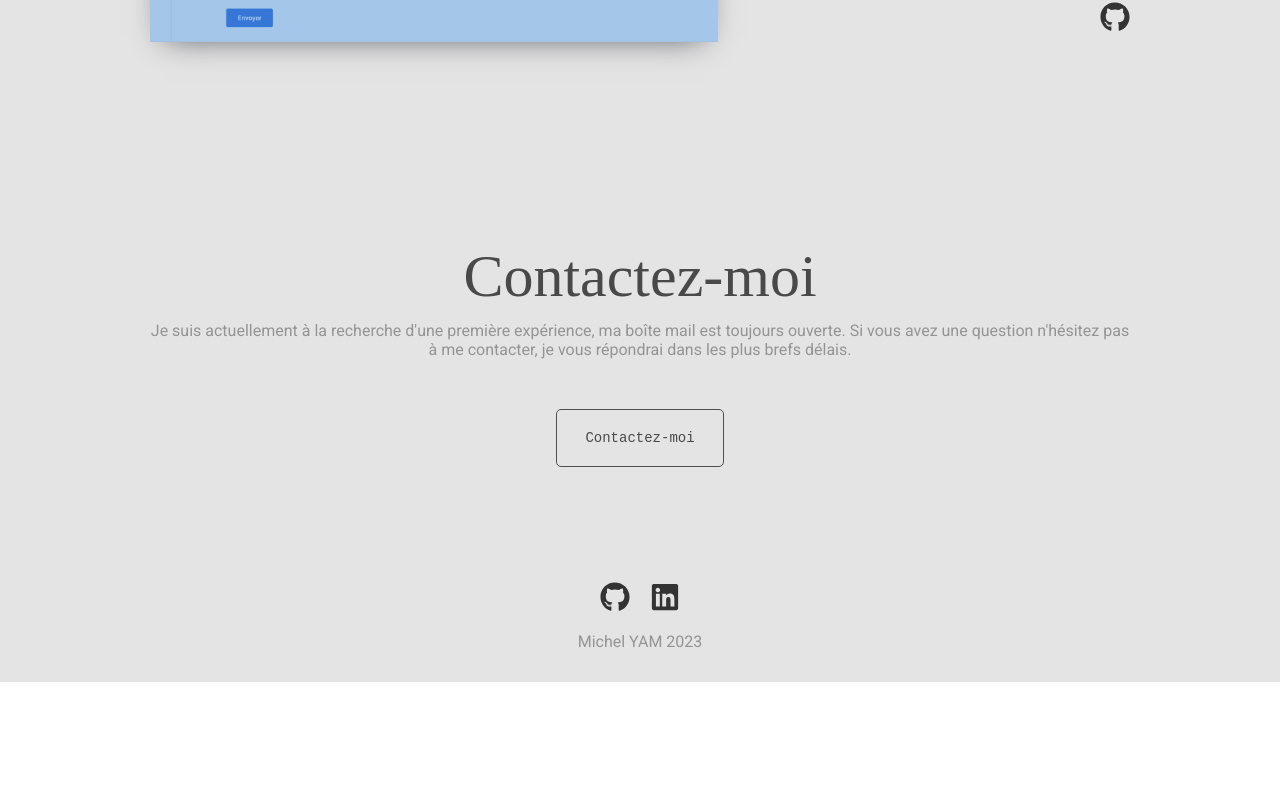
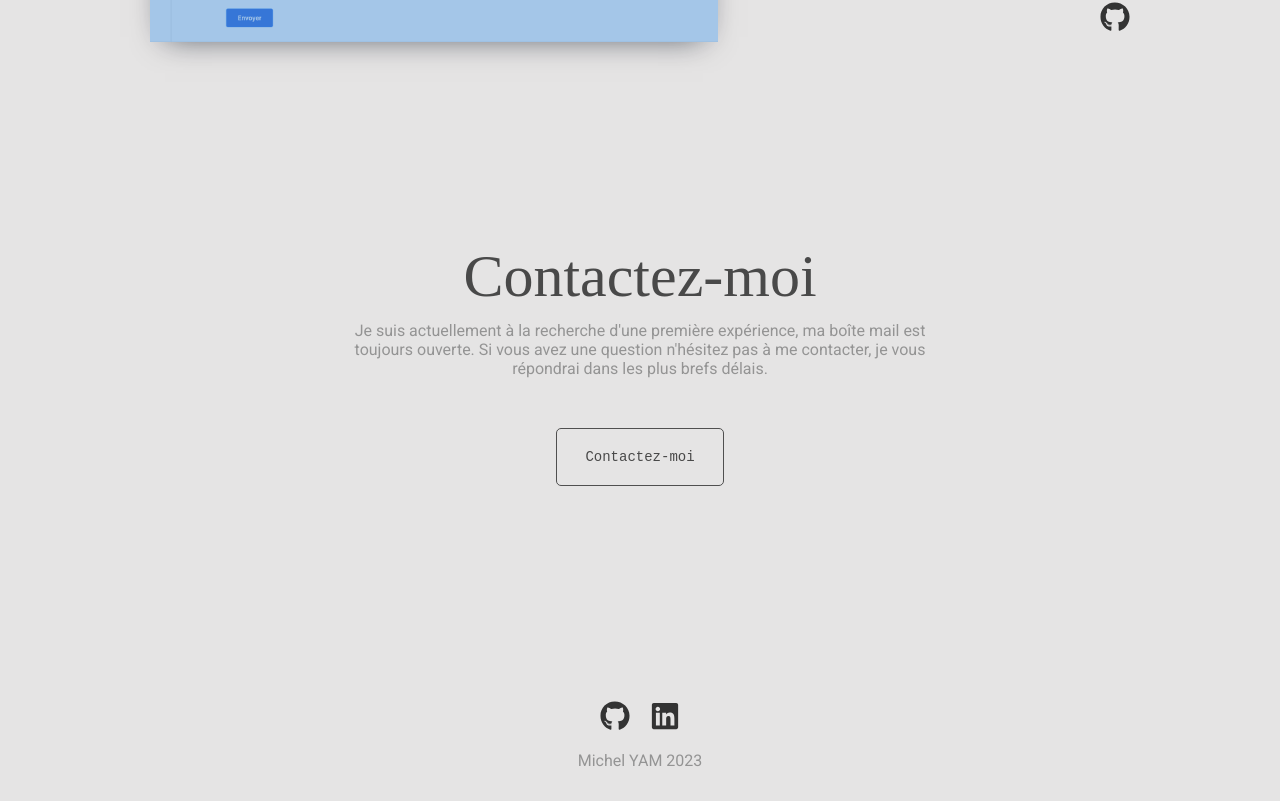
Before and after one commit to MichelYam/portfolio, a React (Create React App) app: page / in a window 1280 px wide. Shown: the part 4152-4953 px from the top of the page. Before the commit the page ends 4834 px from the top, so only its background shows below. Built offline with nearby package versions, Linux system fonts and the light colour scheme.

Commit message:
fix contact

```diff
--- a/src/App.js
+++ b/src/App.js
@@ -83,7 +83,7 @@ function App() {
           <section id="projects" className="section section-projects">
             <Projects projects={projects} />
           </section>
-          <section id="contact" className="section section-contact">
+          <section id="contact" className="section-contact">
             <Contacts />
           </section>
         </main>
--- a/src/Components/Contacts/style.css
+++ b/src/Components/Contacts/style.css
@@ -1,5 +1,6 @@
 /* section contacts */
 .section-contact {
+    padding: 100px 0;
     max-width: 600px;
     margin: 0px auto 100px;
     text-align: center;
```
